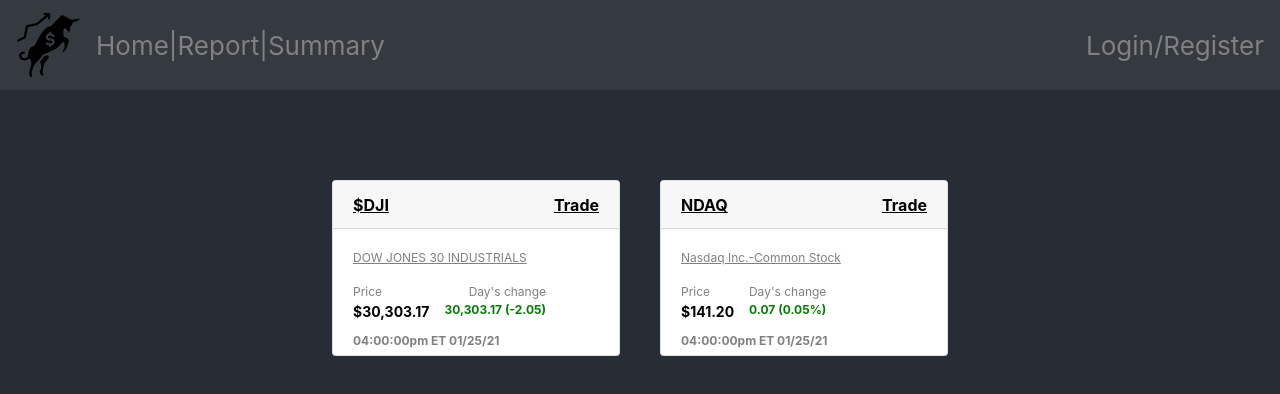
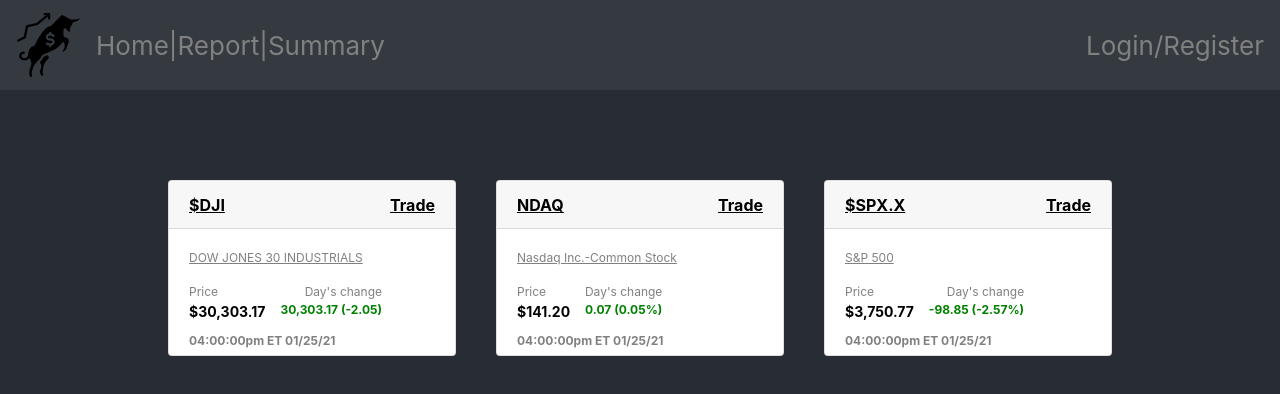
Before and after one commit to jbri91/newFantasyStockApp, a React (Create React App) app: page /report in a window 1280 px wide. Shown: the top 394 px of the page. Built offline with nearby package versions, Linux system fonts and the light colour scheme; the HTML template or start-up script is replaced by a standard one.

Commit message:
addedd s&p 600

```diff
--- a/src/components/ReportPage.js
+++ b/src/components/ReportPage.js
@@ -22,6 +22,13 @@ function ReportPage() {
           dayChange="0.07 (0.05%)"
           time="04:00:00pm ET 01/27/21"
         />
+         <StockCard
+          symbol='$SPX.X'
+          stockName="S&P 500"
+          price="$3,750.77"
+          dayChange="-98.85 (-2.57%)"
+          time="04:53:00pm ET 01/27/21"
+        />
       </header>
     </div>
   );
```
Also changed, not shown: 1 other file (tests, documents, lock files or other folders).
